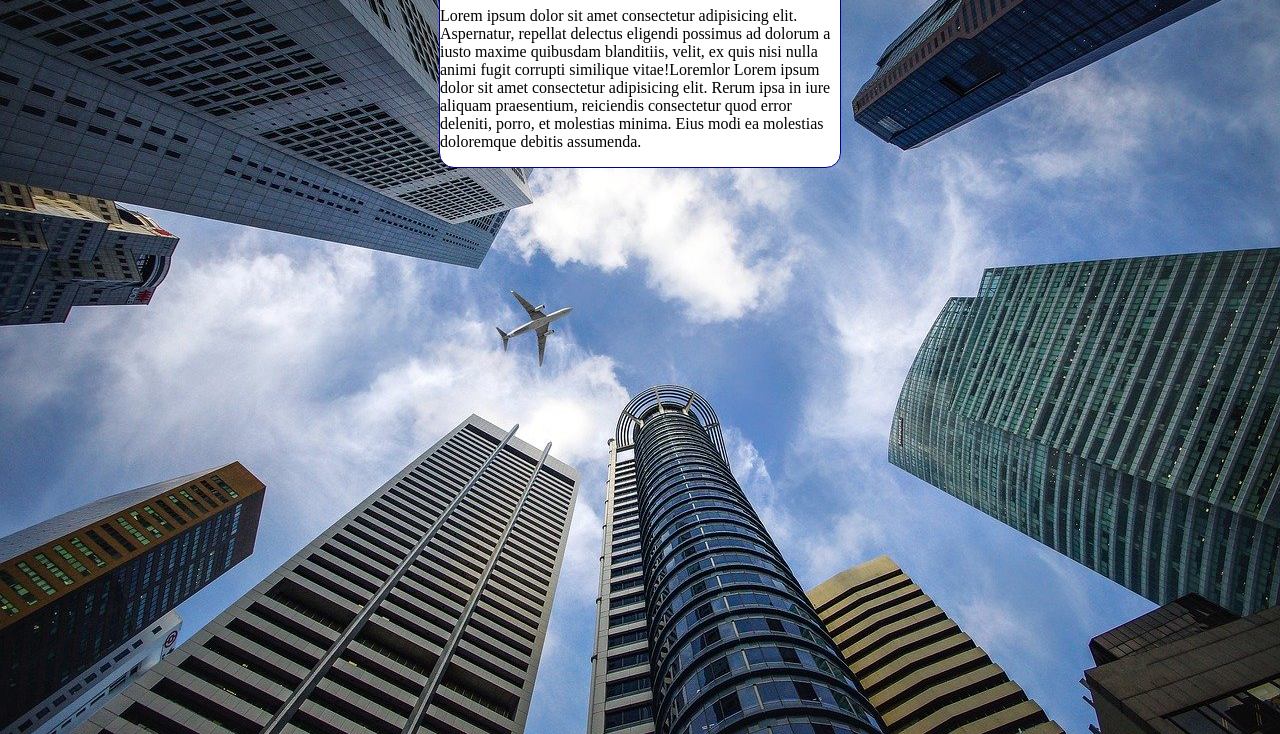
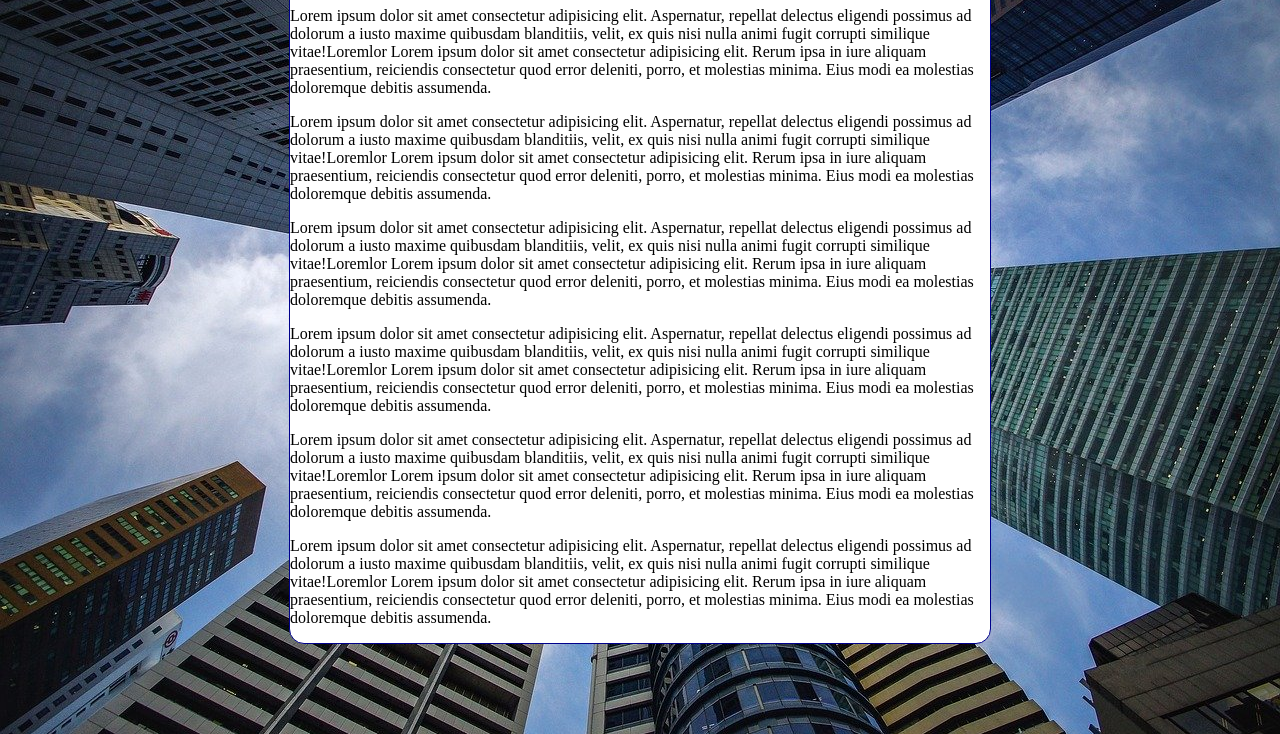
Before and after one commit to Edem30/html-css-curso-em-video, a plain HTML site: page exercicios/ex022/Imagens/fundo006.html in a window 1280 px wide. Shown: the part 82-816 px from the top of the page. Drawn offline with Linux system fonts and the light colour scheme.

Commit message:
Update fundo006.html

```diff
--- a/exercicios/ex022/Imagens/fundo006.html
+++ b/exercicios/ex022/Imagens/fundo006.html
@@ -1,10 +1,10 @@
 <!DOCTYPE html>
-<html lang="en">
+<html lang="pt-br">
 <head>
     <meta charset="UTF-8">
     <meta http-equiv="X-UA-Compatible" content="IE=edge">
     <meta name="viewport" content="width=device-width, initial-scale=1.0">
-    <title>Document</title>
+    <title>Fundo fixo de tela </title>
     <style>
         body{
             height: 100vh;
@@ -13,11 +13,12 @@
             background-position: center top;
             background-repeat: no-repeat;
             background-size: cover;
+            background-attachment: fixed;
 
         }
         main{
         background-color: white;
-        width: 400px;
+        max-width: 700px;
         pedding: 30px;
         margin: auto;
         border: 1px solid darkblue;
@@ -31,6 +32,13 @@
                 Texte de imagem de fundo
             </h1>
             <p>Lorem ipsum dolor sit amet consectetur adipisicing elit. Aspernatur, repellat delectus eligendi possimus ad dolorum a iusto maxime quibusdam blanditiis, velit, ex quis nisi nulla animi fugit corrupti similique vitae!Loremlor Lorem ipsum dolor sit amet consectetur adipisicing elit. Rerum ipsa in iure aliquam praesentium, reiciendis consectetur quod error deleniti, porro, et molestias minima. Eius modi ea molestias doloremque debitis assumenda.</p>
+            <p>Lorem ipsum dolor sit amet consectetur adipisicing elit. Aspernatur, repellat delectus eligendi possimus ad dolorum a iusto maxime quibusdam blanditiis, velit, ex quis nisi nulla animi fugit corrupti similique vitae!Loremlor Lorem ipsum dolor sit amet consectetur adipisicing elit. Rerum ipsa in iure aliquam praesentium, reiciendis consectetur quod error deleniti, porro, et molestias minima. Eius modi ea molestias doloremque debitis assumenda.</p>
+            <p>Lorem ipsum dolor sit amet consectetur adipisicing elit. Aspernatur, repellat delectus eligendi possimus ad dolorum a iusto maxime quibusdam blanditiis, velit, ex quis nisi nulla animi fugit corrupti similique vitae!Loremlor Lorem ipsum dolor sit amet consectetur adipisicing elit. Rerum ipsa in iure aliquam praesentium, reiciendis consectetur quod error deleniti, porro, et molestias minima. Eius modi ea molestias doloremque debitis assumenda.</p>
+            <p>Lorem ipsum dolor sit amet consectetur adipisicing elit. Aspernatur, repellat delectus eligendi possimus ad dolorum a iusto maxime quibusdam blanditiis, velit, ex quis nisi nulla animi fugit corrupti similique vitae!Loremlor Lorem ipsum dolor sit amet consectetur adipisicing elit. Rerum ipsa in iure aliquam praesentium, reiciendis consectetur quod error deleniti, porro, et molestias minima. Eius modi ea molestias doloremque debitis assumenda.</p>
+            <p>Lorem ipsum dolor sit amet consectetur adipisicing elit. Aspernatur, repellat delectus eligendi possimus ad dolorum a iusto maxime quibusdam blanditiis, velit, ex quis nisi nulla animi fugit corrupti similique vitae!Loremlor Lorem ipsum dolor sit amet consectetur adipisicing elit. Rerum ipsa in iure aliquam praesentium, reiciendis consectetur quod error deleniti, porro, et molestias minima. Eius modi ea molestias doloremque debitis assumenda.</p>
+            <p>Lorem ipsum dolor sit amet consectetur adipisicing elit. Aspernatur, repellat delectus eligendi possimus ad dolorum a iusto maxime quibusdam blanditiis, velit, ex quis nisi nulla animi fugit corrupti similique vitae!Loremlor Lorem ipsum dolor sit amet consectetur adipisicing elit. Rerum ipsa in iure aliquam praesentium, reiciendis consectetur quod error deleniti, porro, et molestias minima. Eius modi ea molestias doloremque debitis assumenda.</p>
+
+
         </main>
 </body>
 </html>
```
